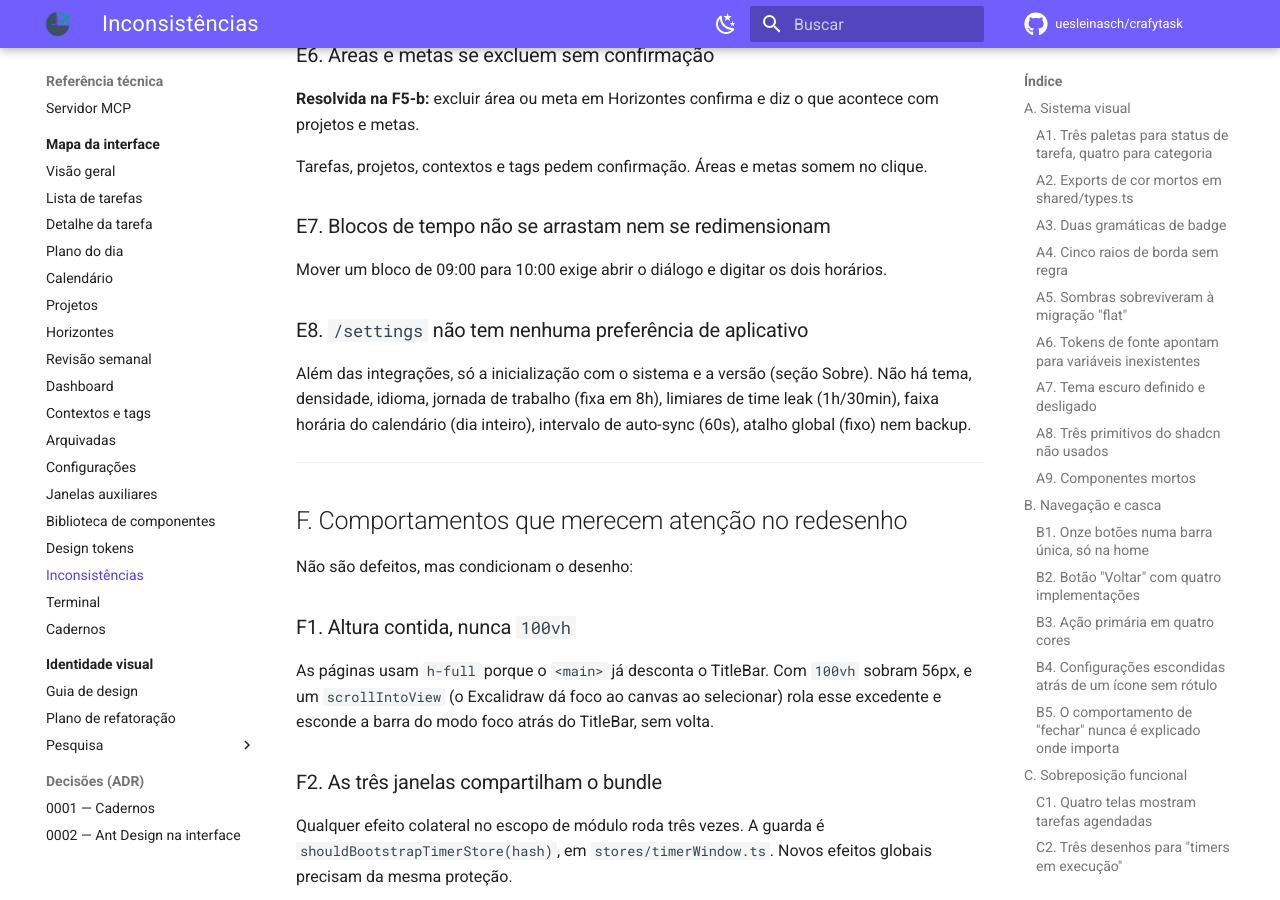
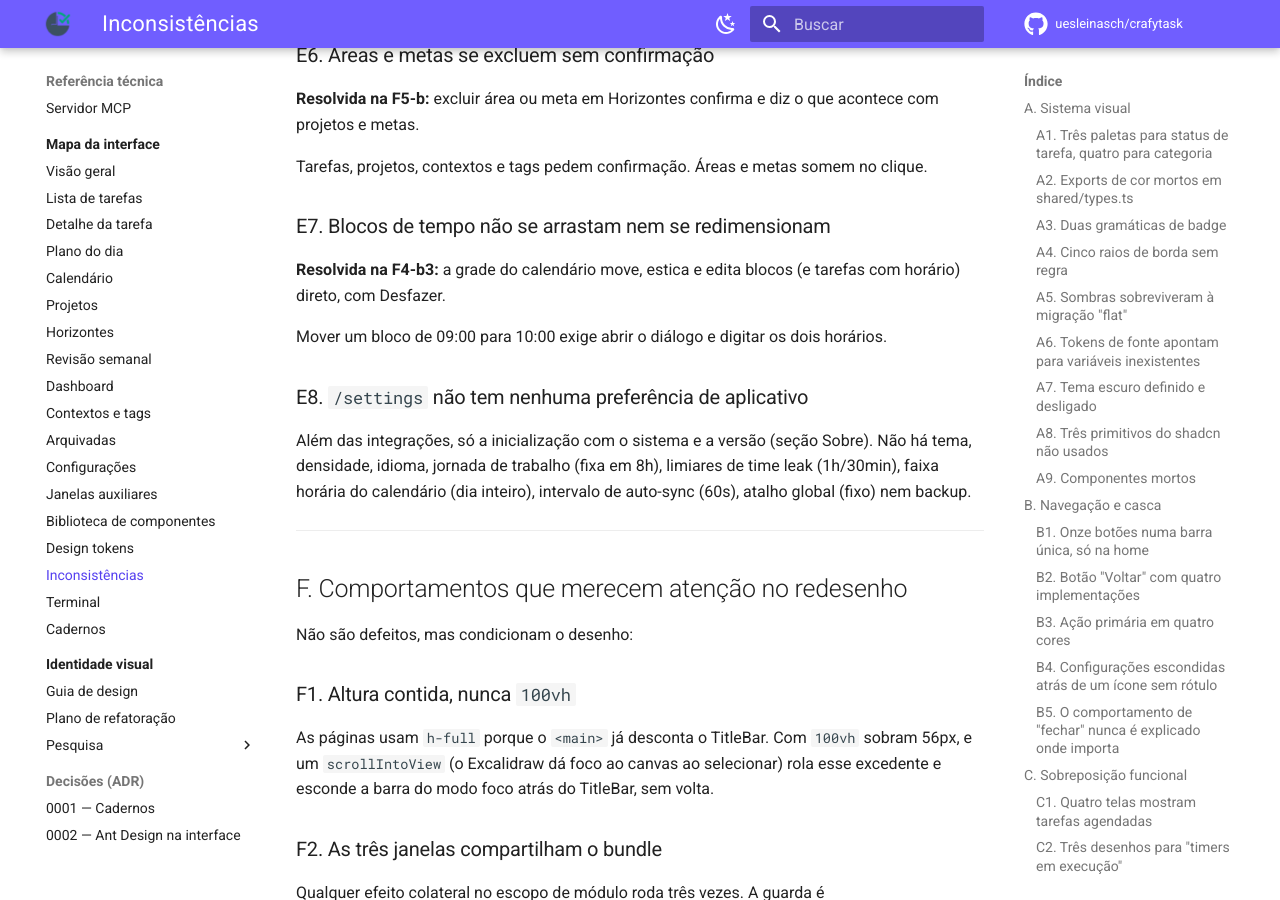
Before and after one commit to uesleinasch/crafytask, an MkDocs documentation site: the page built from docs/ui/15-inconsistencias.md, in a window 1280 px wide and 900 px high, scrolled down 6273 px. Built offline with MkDocs 1.6.1 and Material for MkDocs 9.7.7, drawn with Linux system fonts in a browser that asks for light colours; some web fonts are replaced; comment, search, counter and statistics services are not loaded.

Commit message:
docs(ui): marca e7 como resolvida

```diff
--- a/docs/ui/15-inconsistencias.md
+++ b/docs/ui/15-inconsistencias.md
@@ -238,6 +238,9 @@ Tarefas, projetos, contextos e tags pedem confirmação. Áreas e metas somem no
 
 ### E7. Blocos de tempo não se arrastam nem se redimensionam
 
+**Resolvida na F4-b3:** a grade do calendário move, estica e edita blocos (e tarefas com horário)
+direto, com Desfazer.
+
 Mover um bloco de 09:00 para 10:00 exige abrir o diálogo e digitar os dois horários.
 
 ### E8. `/settings` não tem nenhuma preferência de aplicativo
```
